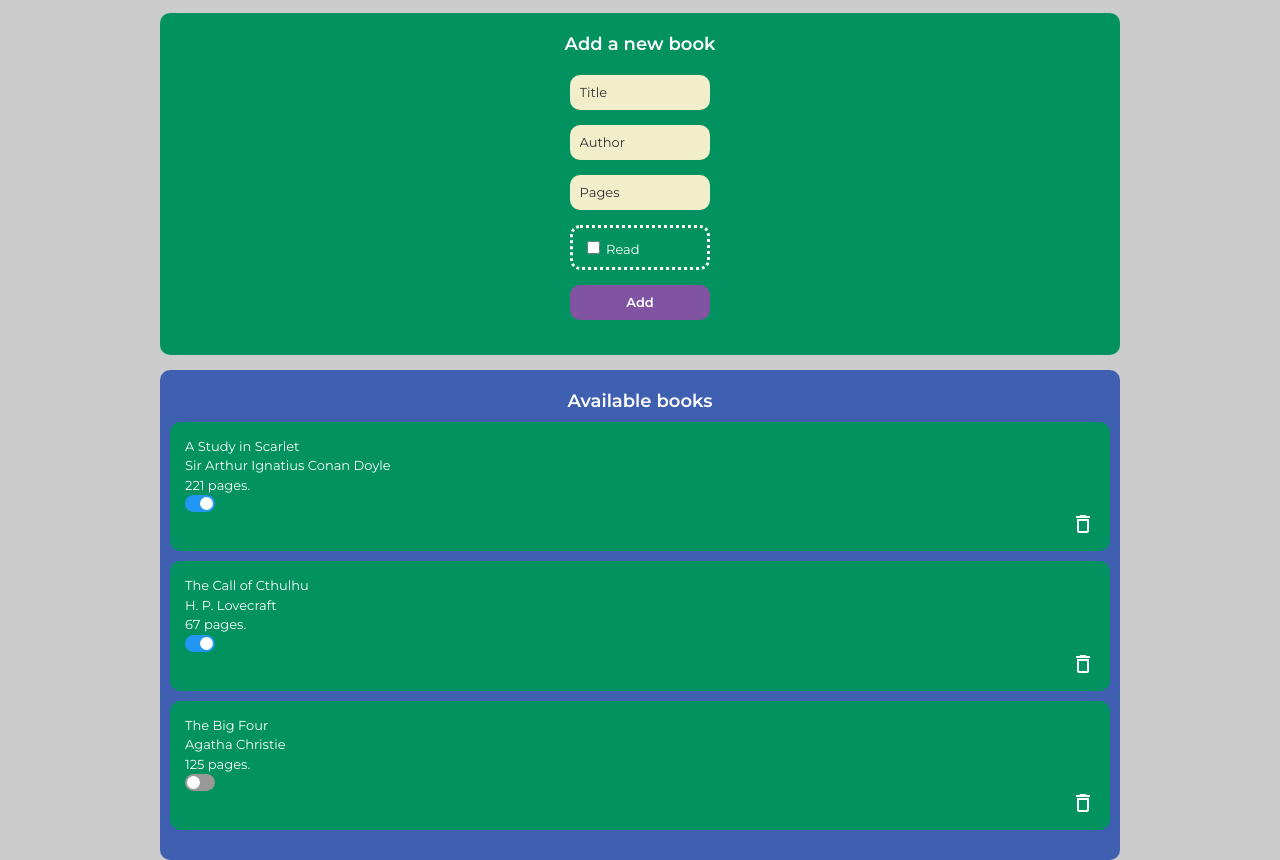
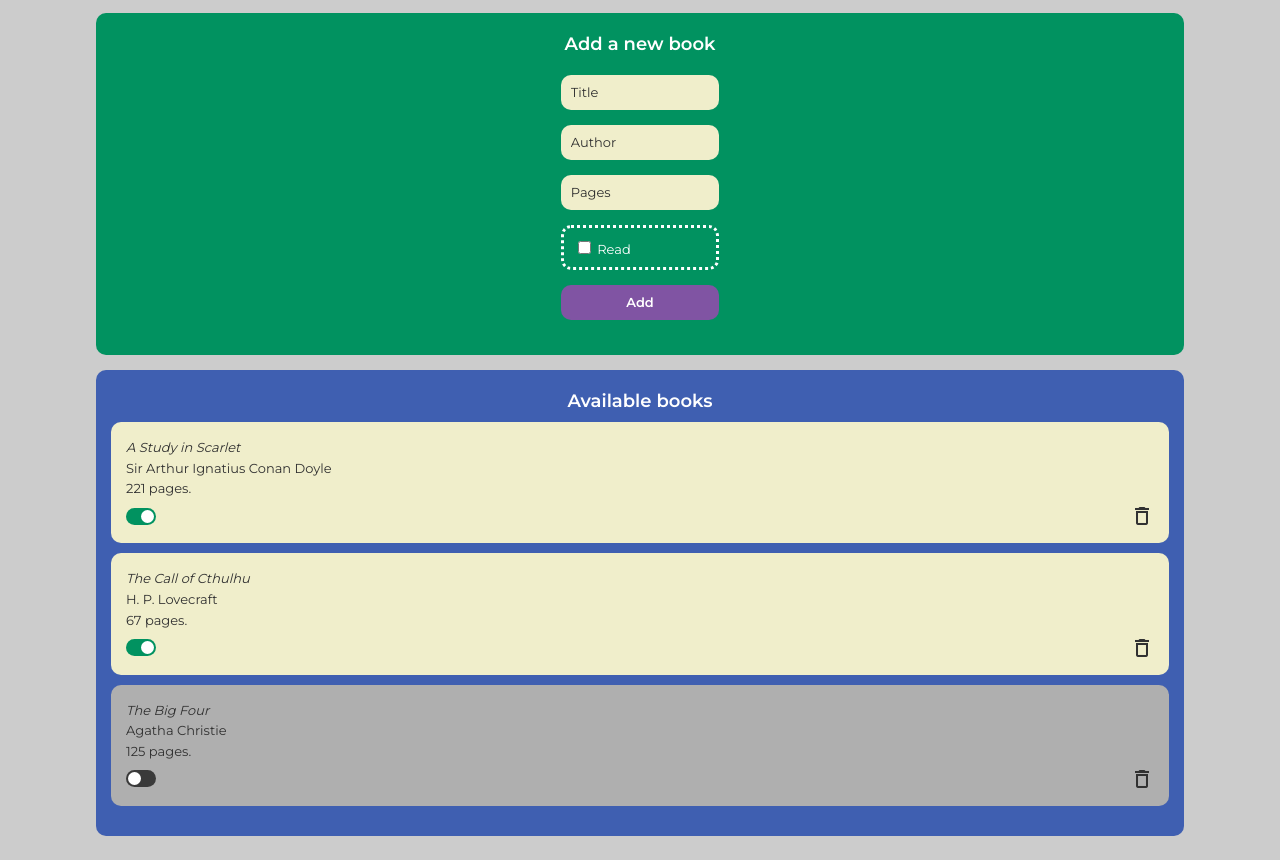
Before and after one commit to ramironinni/library-top, a plain HTML site: page index.html in a window 1280 px wide. Shown: the part 69-929 px from the top of the page. After the commit the page ends 905 px from the top, so only its background shows below. Drawn offline with Linux system fonts and the light colour scheme.

Commit message:
Add integration between swtich toggle and book tile

```diff
--- a/script.js
+++ b/script.js
@@ -79,13 +79,21 @@ window.addEventListener("DOMContentLoaded", () => {
 
             bookTile.dataset.index = i;
 
+            const controlsContainer = document.createElement("div");
+            controlsContainer.classList.add("controls-container");
+
             const isRead = book.read;
+            const toggleIsRead = createToggleSwitchRead(isRead);
+            controlsContainer.appendChild(toggleIsRead);
 
-            const toggleIsRead = createToggleSwitchRead(isRead);
-            bookTile.appendChild(toggleIsRead);
+            isRead
+                ? bookTile.classList.add("book-tile-read")
+                : bookTile.classList.remove("book-tile-read");
 
             const deleteBtn = createDeleteBtn();
-            bookTile.appendChild(deleteBtn);
+            controlsContainer.appendChild(deleteBtn);
+
+            bookTile.appendChild(controlsContainer);
 
             booksTilesContainer.appendChild(bookTile);
         });
@@ -130,7 +138,7 @@ window.addEventListener("DOMContentLoaded", () => {
     }
 
     function toggleReadState(e) {
-        const tile = e.target.parentNode.parentNode;
+        const tile = e.target.parentNode.parentNode.parentNode;
         const index = tile.dataset.index;
         myLibrary[index].read = myLibrary[index].read ? false : true;
         displayBooks();
--- a/styles.css
+++ b/styles.css
@@ -62,7 +62,7 @@ h2 {
     padding: 20px 0 20px;
     border-radius: 10px;
     margin-top: 15px;
-    width: 75%;
+    width: 85%;
 }
 
 #add-book-form-container {
@@ -87,7 +87,7 @@ h2 {
     padding: 10px;
     border-radius: 10px;
     border-style: none;
-    width: 80%;
+    width: 90%;
 }
 
 input {
@@ -113,8 +113,8 @@ button[type="submit"] {
 
 #available-books-container {
     background-color: #3f5fb1;
-    padding-left: 10px;
-    padding-right: 10px;
+    padding-left: 15px;
+    padding-right: 15px;
 }
 
 #books-tiles-container {
@@ -126,7 +126,8 @@ button[type="submit"] {
 .book-tile {
     width: 100%;
     font-size: 13px;
-    background-color: #019260;
+    background-color: #afafaf;
+    color: #313131;
     border-radius: 10px;
     padding: 15px;
     margin-bottom: 10px;
@@ -134,14 +135,32 @@ button[type="submit"] {
     flex-direction: column;
 }
 
+.book-tile-read {
+    background-color: #f0eecb;
+}
+
 .book-tile > p {
     margin: 0;
-    line-height: 1.5;
+    line-height: 1.6;
+}
+
+.book-tile > p:first-child {
+    font-style: italic;
+}
+
+.controls-container {
+    display: flex;
+    justify-content: space-between;
+    align-items: center;
+    margin-top: 5px;
 }
 
 .delete-button {
-    align-self: flex-end;
     cursor: pointer;
+}
+
+.delete-button:hover {
+    color: #762323;
 }
 
 /* The switch - the box around the slider */
@@ -167,7 +186,7 @@ button[type="submit"] {
     left: 0;
     right: 0;
     bottom: 0;
-    background-color: rgb(153, 153, 153);
+    background-color: #3a3a3a;
     -webkit-transition: 0.4s;
     transition: 0.4s;
 }
@@ -185,11 +204,11 @@ button[type="submit"] {
 }
 
 .switch-input:checked + .slider {
-    background-color: #2196f3;
+    background-color: #019260;
 }
 
 .switch-input:focus + .slider {
-    box-shadow: 0 0 1px #2196f3;
+    box-shadow: 0 0 1px #019260;
 }
 
 .switch-input:checked + .slider:before {
```
